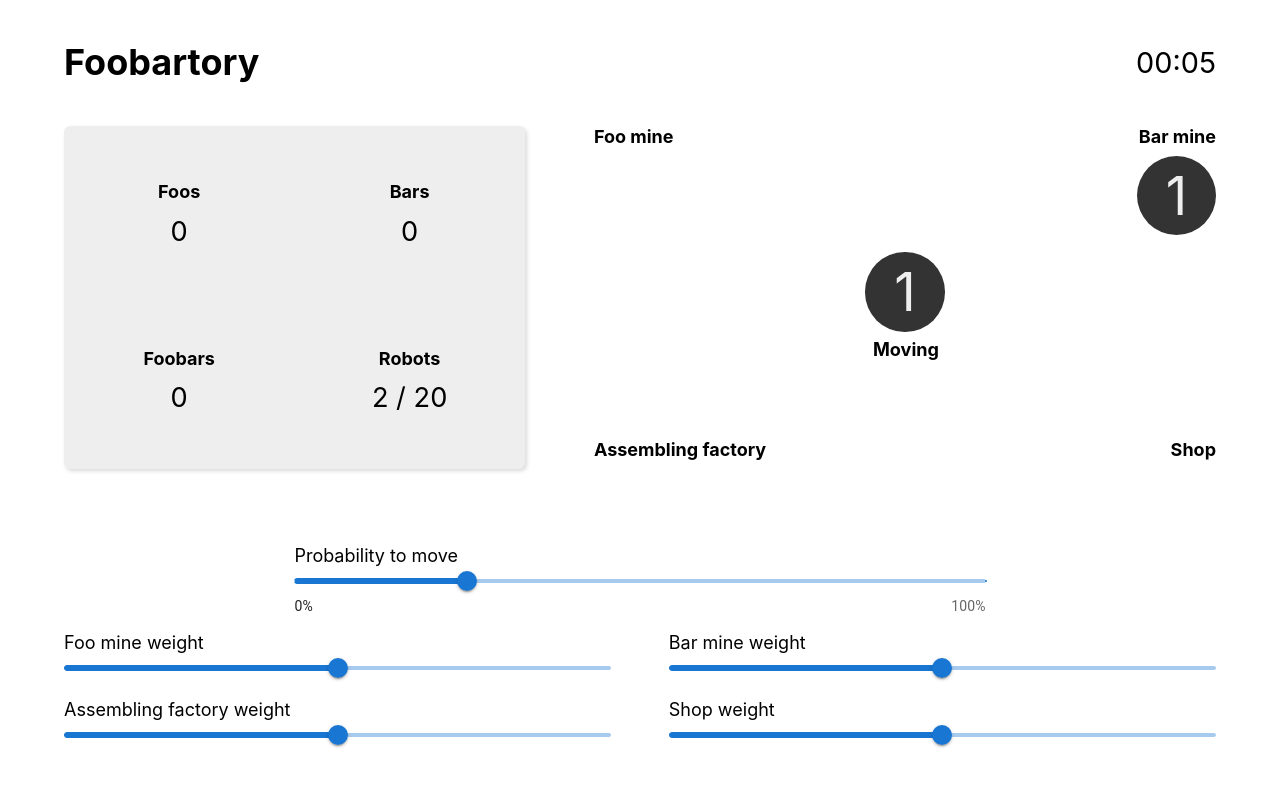
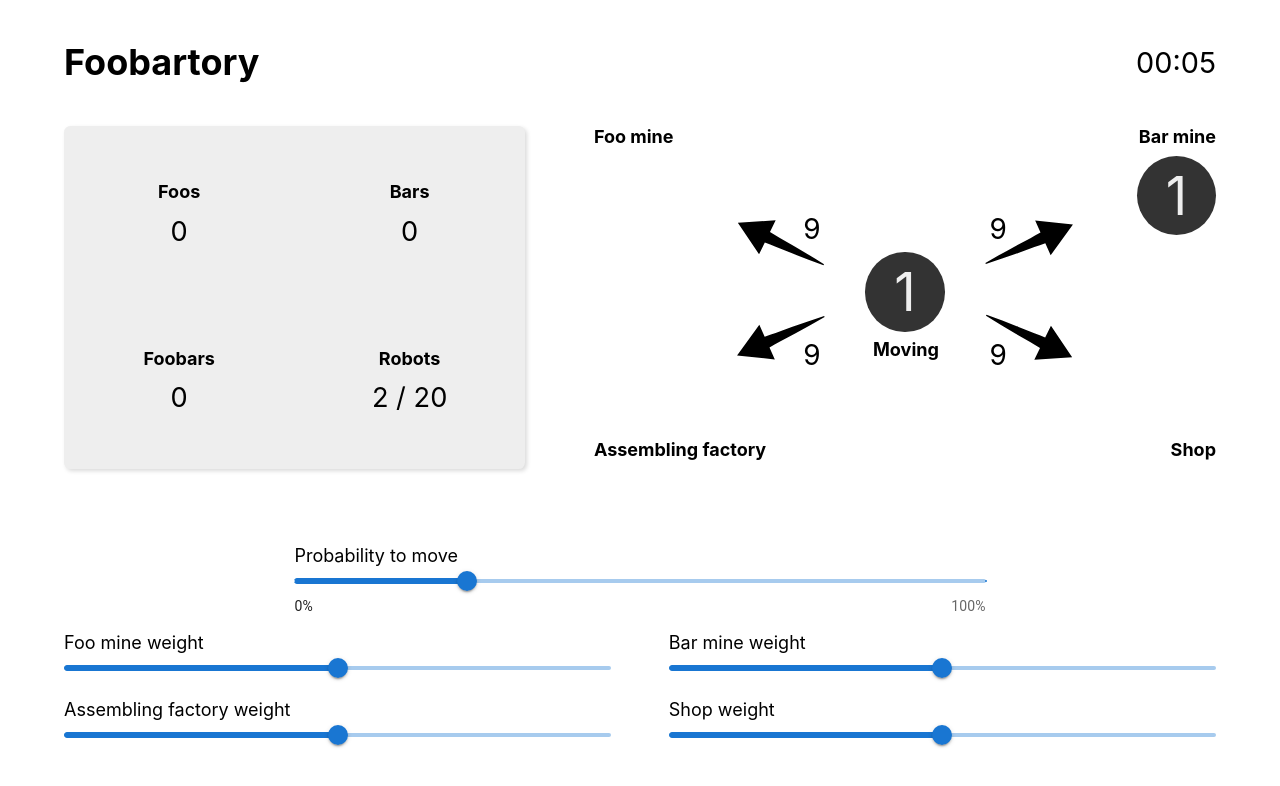
Before and after one commit to mkrtchian/foobartory, a React (Create React App) app: page / in a window 1280 px wide. Shown: the top 786 px of the page. Built offline with nearby package versions, Linux system fonts and the light colour scheme.

Commit message:
feat: add the UI part of the arrows in robots locations component

```diff
--- a/src/ui/components/Counter/Counter.tsx
+++ b/src/ui/components/Counter/Counter.tsx
@@ -17,6 +17,8 @@ const Span = styled.span`
 /**
  * Count the current time according to the game internal date time.
  * The counter freezes when the game is finished.
+ * This value is updated every 0.1 seconds, which is enough to show
+ * animated seconds.
  */
 function Counter() {
   const game = useContext(GameContext);
--- /dev/null
+++ b/src/ui/components/RobotsLocations/Arrows.tsx
@@ -0,0 +1,149 @@
+/** @jsxImportSource @emotion/react */
+import { css } from "@emotion/react";
+
+type ArrowContainerProps = {
+  top?: number;
+  bottom?: number;
+  left?: number;
+  right?: number;
+  size: number;
+  rotate: number;
+  children: React.ReactNode;
+};
+
+function ArrowContainer({
+  top,
+  bottom,
+  left,
+  right,
+  size,
+  rotate,
+  children,
+}: ArrowContainerProps) {
+  function buildVerticalPositionRule(positionName: string, position: number) {
+    return `${positionName}: calc(${position}rem - calc(${size}rem / 2));`;
+  }
+  function buildHorizontalPositionRule(positionName: string, position: number) {
+    return `${positionName}: calc(${position}% - calc(${size}rem / 2));`;
+  }
+  return (
+    <div
+      css={css`
+        transition: all 0.3s ease;
+        transition-property: top, bottom, left, right;
+        ${top ? buildVerticalPositionRule("top", top) : ""}
+        ${bottom ? buildVerticalPositionRule("bottom", bottom) : ""}
+        ${left ? buildHorizontalPositionRule("left", left) : ""}
+        ${right ? buildHorizontalPositionRule("right", right) : ""}
+        position: absolute;
+      `}
+    >
+      <Arrow rotate={rotate} size={size} />
+      {children}
+    </div>
+  );
+}
+
+type ArrowProps = {
+  rotate: number;
+  size: number;
+};
+
+function Arrow({ rotate, size }: ArrowProps) {
+  return (
+    <svg
+      xmlns="http://www.w3.org/2000/svg"
+      css={css`
+        transition: all 0.3s ease;
+        transition-property: width, height;
+        transform: rotate(${rotate}deg);
+        width: ${size}rem;
+        height: ${size}rem;
+      `}
+      height="100%"
+      width="100%"
+      viewBox="0 0 100 100"
+    >
+      <g>
+        <path d="M84.68,75.29l-13.78-31L64,53.77c-2.89-1.86-5.92-3.51-8.87-5.28L42.23,40.37C33.55,35,24.81,29.77,15.93,24.71l-.61.83c7.56,6.88,15.26,13.56,23,20.17l11.72,9.8c2.6,2.25,5.11,4.63,7.77,6.8L51,71.75Z" />
+      </g>
+    </svg>
+  );
+}
+
+type ArrowValueProps = {
+  value: number;
+  size: number;
+  top?: number;
+  bottom?: number;
+  left?: number;
+  right?: number;
+};
+
+function ArrowValue({
+  value,
+  size,
+  top,
+  bottom,
+  left,
+  right,
+}: ArrowValueProps) {
+  function buildPositionRule(positionName: string, position: number) {
+    return `${positionName}: ${(position * size) / 7}rem;`;
+  }
+  return (
+    <span
+      css={css`
+        position: absolute;
+        transition: all 0.3s ease;
+        transition-property: font-size, top, bottom, left, right;
+        ${top ? buildPositionRule("top", top) : ""}
+        ${bottom ? buildPositionRule("bottom", bottom) : ""}
+        ${left ? buildPositionRule("left", left) : ""}
+        ${right ? buildPositionRule("right", right) : ""}
+        font-size: ${size / 4}rem;
+      `}
+    >
+      {value}
+    </span>
+  );
+}
+
+type SpecificArrowProps = {
+  size: number;
+  value: number;
+};
+
+function FooArrow({ size, value }: SpecificArrowProps) {
+  return (
+    <ArrowContainer top={5.5} left={30} rotate={170} size={size}>
+      <ArrowValue value={value} top={1.5} right={1} size={size} />
+    </ArrowContainer>
+  );
+}
+
+function BarArrow({ size, value }: SpecificArrowProps) {
+  return (
+    <ArrowContainer top={5.5} right={30} rotate={300} size={size}>
+      <ArrowValue value={value} top={1.5} left={1} size={size} />
+    </ArrowContainer>
+  );
+}
+
+function FactoryArrow({ size, value }: SpecificArrowProps) {
+  return (
+    <ArrowContainer bottom={5.5} left={30} rotate={120} size={size}>
+      <ArrowValue value={value} bottom={1.5} right={1} size={size} />
+    </ArrowContainer>
+  );
+}
+
+function ShopArrow({ size, value }: SpecificArrowProps) {
+  return (
+    <ArrowContainer bottom={5.5} right={30} rotate={350} size={size}>
+      <ArrowValue value={value} bottom={1.5} left={1} size={size} />
+    </ArrowContainer>
+  );
+}
+
+export { FooArrow, BarArrow, FactoryArrow, ShopArrow };
--- a/src/ui/components/RobotsLocations/RobotsLocations.tsx
+++ b/src/ui/components/RobotsLocations/RobotsLocations.tsx
@@ -5,6 +5,7 @@ import { useContext } from "react";
 import { Location } from "../../../domain";
 import GameContext from "../../contexts/game";
 import { useRobotsAmountByLocation } from "../../hooks";
+import { BarArrow, FactoryArrow, FooArrow, ShopArrow } from "./Arrows";
 import {
   BarCircle,
   FactoryCircle,
@@ -31,27 +32,27 @@ const label = css`
   font-weight: bold;
   padding: 0.2rem 0;
 `;
-const LabelFoo = styled.span`
+const FooLabel = styled.span`
   ${label}
   top: -2.1rem;
   left: 0;
 `;
-const Labelbar = styled.span`
+const BarLabel = styled.span`
   ${label}
   top: -2.1rem;
   right: 0;
 `;
-const LabelFactory = styled.span`
+const FactoryLabel = styled.span`
   ${label}
   bottom: -2.2rem;
   left: 0;
 `;
-const LabelShop = styled.span`
+const ShopLabel = styled.span`
   ${label}
   bottom: -2.2rem;
   right: 0;
 `;
-const LabelMoving = styled.span`
+const MovingLabel = styled.span`
   ${label}
   transition: all 0.3s ease;
   transition-property: top, left;
@@ -78,35 +79,40 @@ function RobotsLocations() {
       ? (Math.sqrt(robotsInlocation) / Math.sqrt(totalRobotsAmount)) * 7
       : 0;
   }
+  const size = 7;
   return (
     <MainSquare>
       <li>
-        <LabelFoo>Foo mine</LabelFoo>
+        <FooLabel>Foo mine</FooLabel>
         <FooCircle size={computeCircleSize(Location.FOO_MINE)}>
           {robotsAmountByLocation.get(Location.FOO_MINE)}
         </FooCircle>
+        <FooArrow size={size} value={9} />
       </li>
       <li>
-        <Labelbar>Bar mine</Labelbar>
+        <BarLabel>Bar mine</BarLabel>
         <BarCircle size={computeCircleSize(Location.BAR_MINE)}>
           {robotsAmountByLocation.get(Location.BAR_MINE)}
         </BarCircle>
+        <BarArrow size={size} value={9} />
       </li>
       <li>
-        <LabelFactory>Assembling factory</LabelFactory>
+        <FactoryLabel>Assembling factory</FactoryLabel>
         <FactoryCircle size={computeCircleSize(Location.ASSEMBLING_FACTORY)}>
           {robotsAmountByLocation.get(Location.ASSEMBLING_FACTORY)}
         </FactoryCircle>
+        <FactoryArrow size={size} value={9} />
       </li>
       <li>
-        <LabelShop>Shop</LabelShop>
+        <ShopLabel>Shop</ShopLabel>
         <ShopCircle size={computeCircleSize(Location.SHOP)}>
           {robotsAmountByLocation.get(Location.SHOP)}
         </ShopCircle>
+        <ShopArrow size={size} value={9} />
       </li>
       <li>
         <MovingCircle size={computeCircleSize(Location.TRANSITION)}>
-          <LabelMoving>Moving</LabelMoving>
+          <MovingLabel>Moving</MovingLabel>
           {robotsAmountByLocation.get(Location.TRANSITION)}
         </MovingCircle>
       </li>
```
